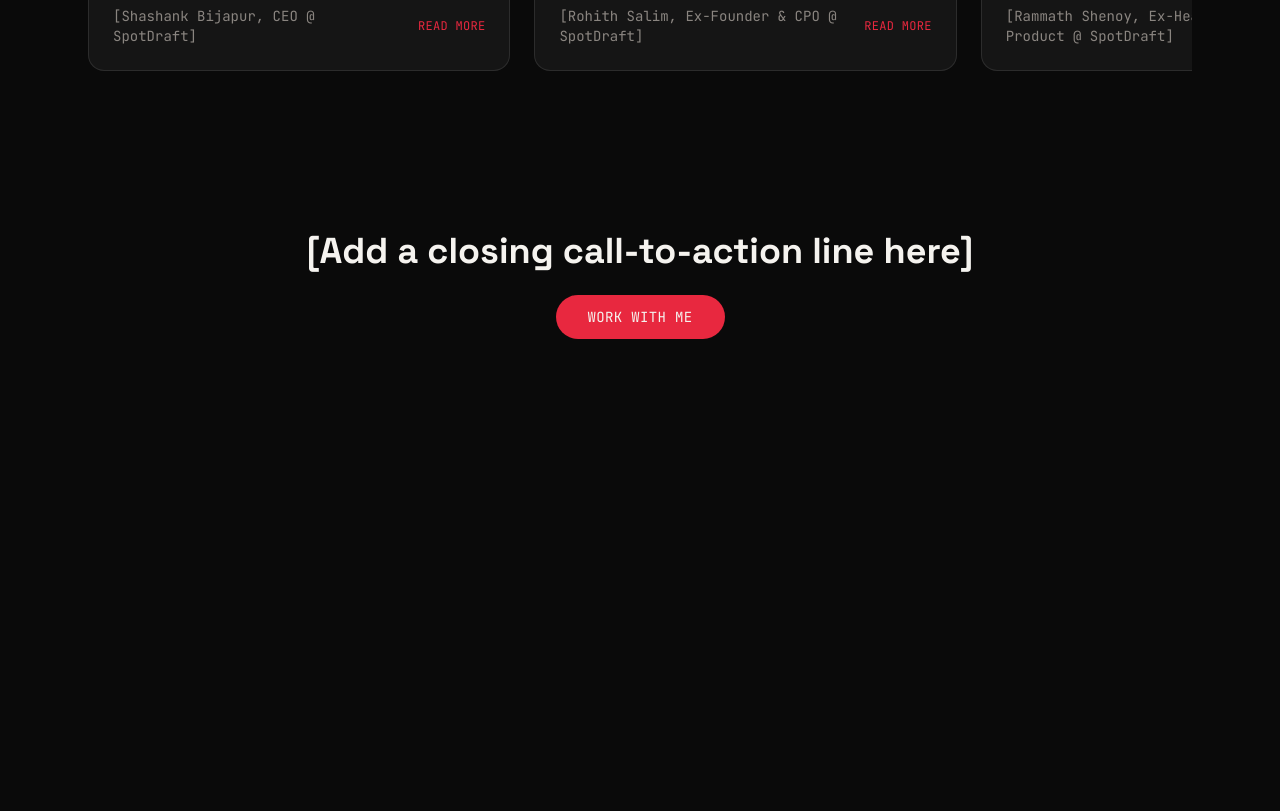
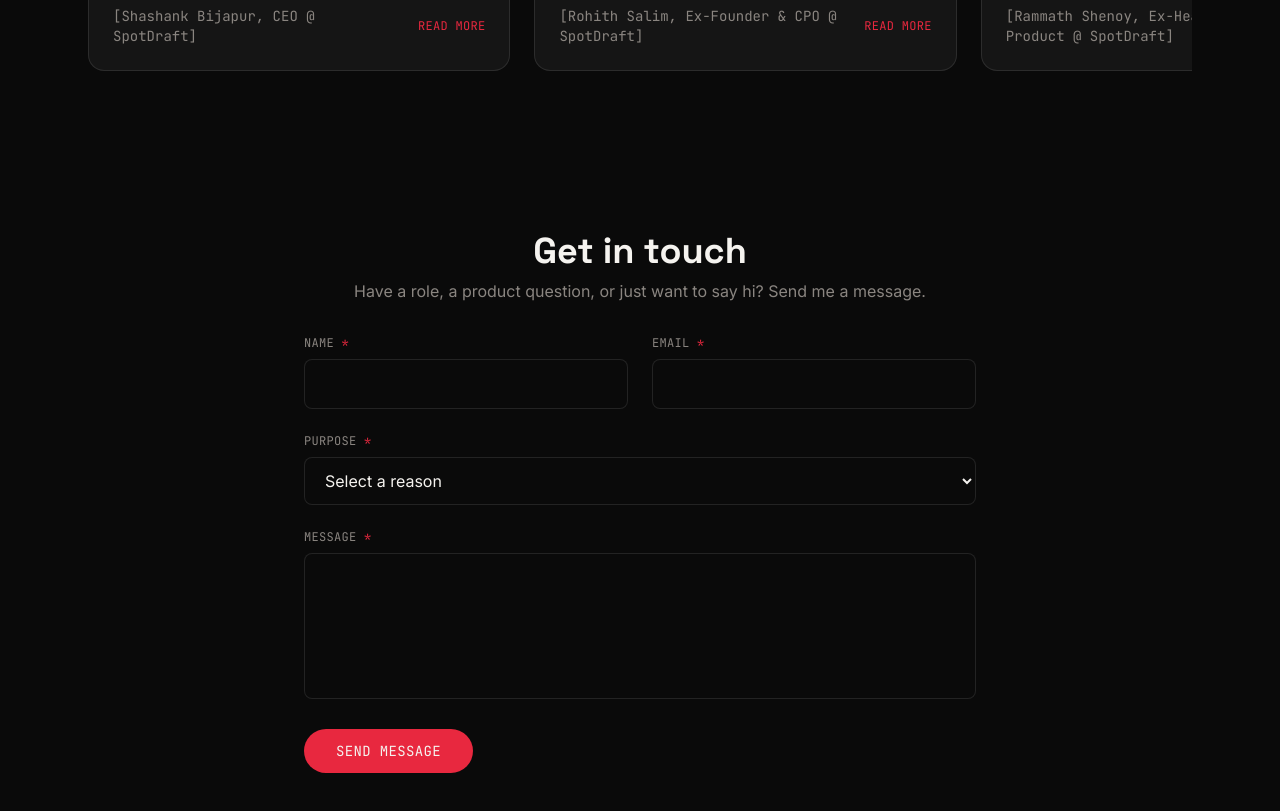
Before and after one commit to nikhilrk99/website, a Next.js app: page / in a window 1280 px wide. Shown: the part 2100-2911 px from the top of the page. Before the commit the page ends 2535 px from the top, so only its background shows below. Built offline with nearby package versions, Linux system fonts and the light colour scheme.

Commit message:
feat: added contact form

```diff
--- a/src/app/globals.css
+++ b/src/app/globals.css
@@ -22,6 +22,11 @@
   --font-mono: var(--font-jetbrains-mono);
 }
 
+html {
+  scroll-behavior: smooth;
+  scroll-padding-top: 5rem;
+}
+
 body {
   background: var(--color-void);
   color: var(--color-offwhite);
--- a/src/app/layout.tsx
+++ b/src/app/layout.tsx
@@ -27,6 +27,7 @@ export default function RootLayout({ children }: LayoutProps<"/">) {
   return (
     <html
       lang="en"
+      data-scroll-behavior="smooth"
       className={`${spaceGrotesk.variable} ${inter.variable} ${jetbrainsMono.variable} h-full antialiased`}
     >
       <body className="min-h-full flex flex-col font-sans">
--- a/src/app/page.tsx
+++ b/src/app/page.tsx
@@ -3,7 +3,7 @@ import Link from "next/link";
 import ImagePlaceholder from "@/components/ImagePlaceholder";
 import TestimonialCard from "@/components/TestimonialCard";
 import TestimonialCarousel from "@/components/TestimonialCarousel";
-import { siteConfig } from "@/lib/site-config";
+import ContactForm from "@/components/ContactForm";
 import { projects } from "@/lib/projects";
 
 const testimonials = [
@@ -120,19 +120,20 @@ export default function Home() {
         </TestimonialCarousel>
       </section>
 
-      {/* CTA */}
-      <section className="mx-auto flex w-full max-w-6xl flex-col items-center gap-6 px-6 py-24 text-center">
-        <h2 className="font-display text-3xl font-bold text-offwhite sm:text-4xl">
-          [Add a closing call-to-action line here]
-        </h2>
-        <a
-          href={siteConfig.calendarUrl}
-          target="_blank"
-          rel="noopener noreferrer"
-          className="rounded-full bg-signal px-8 py-3 font-mono text-sm uppercase tracking-wide text-offwhite transition-colors hover:bg-signal-deep"
-        >
-          Work with me
-        </a>
+      {/* Contact form */}
+      <section
+        id="contact"
+        className="mx-auto flex w-full max-w-6xl flex-col items-center gap-8 px-6 py-24"
+      >
+        <div className="flex flex-col items-center gap-2 text-center">
+          <h2 className="font-display text-3xl font-bold text-offwhite sm:text-4xl">
+            Get in touch
+          </h2>
+          <p className="text-muted">
+            Have a role, a product question, or just want to say hi? Send me a message.
+          </p>
+        </div>
+        <ContactForm />
       </section>
     </main>
   );
--- /dev/null
+++ b/src/components/ContactForm.tsx
@@ -0,0 +1,167 @@
+"use client";
+
+import { useState, type FormEvent } from "react";
+
+const purposes = ["Hiring", "Product Queries", "General Chat"];
+
+type Status = "idle" | "submitting" | "success" | "error";
+
+export default function ContactForm() {
+  const [status, setStatus] = useState<Status>("idle");
+  const [errorMessage, setErrorMessage] = useState("");
+
+  const handleSubmit = async (event: FormEvent<HTMLFormElement>) => {
+    event.preventDefault();
+
+    const form = event.currentTarget;
+    const formData = new FormData(form);
+
+    // Honeypot: real visitors never fill this in.
+    if (formData.get("botcheck")) {
+      return;
+    }
+
+    const accessKey = process.env.NEXT_PUBLIC_WEB3FORMS_ACCESS_KEY;
+    if (!accessKey) {
+      setStatus("error");
+      setErrorMessage("Form isn't configured yet — missing access key.");
+      return;
+    }
+
+    setStatus("submitting");
+    setErrorMessage("");
+
+    const purpose = formData.get("purpose");
+
+    try {
+      const response = await fetch("https://api.web3forms.com/submit", {
+        method: "POST",
+        headers: { "Content-Type": "application/json", Accept: "application/json" },
+        body: JSON.stringify({
+          access_key: accessKey,
+          name: formData.get("name"),
+          email: formData.get("email"),
+          purpose,
+          message: formData.get("message"),
+          subject: `Portfolio contact — ${purpose}`,
+        }),
+      });
+
+      const result = await response.json();
+
+      if (result.success) {
+        setStatus("success");
+        form.reset();
+      } else {
+        setStatus("error");
+        setErrorMessage(result.message || "Something went wrong. Please try again.");
+      }
+    } catch {
+      setStatus("error");
+      setErrorMessage("Something went wrong. Please try again.");
+    }
+  };
+
+  return (
+    <form onSubmit={handleSubmit} className="flex w-full max-w-2xl flex-col gap-6">
+      <input
+        type="checkbox"
+        name="botcheck"
+        tabIndex={-1}
+        autoComplete="off"
+        className="hidden"
+        aria-hidden="true"
+      />
+
+      <div className="grid grid-cols-1 gap-6 sm:grid-cols-2">
+        <div>
+          <label
+            htmlFor="name"
+            className="mb-2 block font-mono text-xs uppercase tracking-wide text-muted"
+          >
+            Name <span className="text-signal" aria-hidden="true">*</span>
+          </label>
+          <input
+            id="name"
+            name="name"
+            type="text"
+            required
+            className="w-full rounded-lg border border-white/10 bg-void px-4 py-3 text-offwhite outline-none transition-colors focus:border-signal"
+          />
+        </div>
+        <div>
+          <label
+            htmlFor="email"
+            className="mb-2 block font-mono text-xs uppercase tracking-wide text-muted"
+          >
+            Email <span className="text-signal" aria-hidden="true">*</span>
+          </label>
+          <input
+            id="email"
+            name="email"
+            type="email"
+            required
+            className="w-full rounded-lg border border-white/10 bg-void px-4 py-3 text-offwhite outline-none transition-colors focus:border-signal"
+          />
+        </div>
+      </div>
+
+      <div>
+        <label
+          htmlFor="purpose"
+          className="mb-2 block font-mono text-xs uppercase tracking-wide text-muted"
+        >
+          Purpose <span className="text-signal" aria-hidden="true">*</span>
+        </label>
+        <select
+          id="purpose"
+          name="purpose"
+          required
+          defaultValue=""
+          className="w-full rounded-lg border border-white/10 bg-void px-4 py-3 text-offwhite outline-none transition-colors focus:border-signal"
+        >
+          <option value="" disabled>
+            Select a reason
+          </option>
+          {purposes.map((purpose) => (
+            <option key={purpose} value={purpose}>
+              {purpose}
+            </option>
+          ))}
+        </select>
+      </div>
+
+      <div>
+        <label
+          htmlFor="message"
+          className="mb-2 block font-mono text-xs uppercase tracking-wide text-muted"
+        >
+          Message <span className="text-signal" aria-hidden="true">*</span>
+        </label>
+        <textarea
+          id="message"
+          name="message"
+          required
+          rows={5}
+          className="w-full resize-none rounded-lg border border-white/10 bg-void px-4 py-3 text-offwhite outline-none transition-colors focus:border-signal"
+        />
+      </div>
+
+      <div className="flex items-center gap-4">
+        <button
+          type="submit"
+          disabled={status === "submitting"}
+          className="rounded-full bg-signal px-8 py-3 font-mono text-sm uppercase tracking-wide text-offwhite transition-colors hover:bg-signal-deep disabled:cursor-not-allowed disabled:opacity-60"
+        >
+          {status === "submitting" ? "Sending..." : "Send message"}
+        </button>
+        {status === "success" && (
+          <p className="font-mono text-sm text-signal">Thanks — I&apos;ll get back to you soon.</p>
+        )}
+        {status === "error" && (
+          <p className="font-mono text-sm text-signal">{errorMessage}</p>
+        )}
+      </div>
+    </form>
+  );
+}
--- a/src/components/Header.tsx
+++ b/src/components/Header.tsx
@@ -4,6 +4,7 @@ import { useState } from "react";
 import Link from "next/link";
 import { usePathname } from "next/navigation";
 import { siteConfig } from "@/lib/site-config";
+import ScrollLink from "@/components/ScrollLink";
 
 const navLinks = [
   { href: "/", label: "Home" },
@@ -43,14 +44,12 @@ export default function Header() {
         </nav>
 
         <div className="flex items-center gap-4">
-          <a
-            href={siteConfig.calendarUrl}
-            target="_blank"
-            rel="noopener noreferrer"
+          <ScrollLink
+            href="/#contact"
             className="rounded-full bg-signal px-5 py-2 font-mono text-sm uppercase tracking-wide text-offwhite transition-colors hover:bg-signal-deep"
           >
             Work with me
-          </a>
+          </ScrollLink>
 
           <button
             type="button"
--- /dev/null
+++ b/src/components/ScrollLink.tsx
@@ -0,0 +1,40 @@
+"use client";
+
+import Link from "next/link";
+import { usePathname } from "next/navigation";
+import type { MouseEvent, ReactNode } from "react";
+
+/**
+ * Like next/link, but for same-page hash links (e.g. "/#contact"). Next only
+ * scrolls on an actual hash change, so a second click after the hash is
+ * already in the URL (or after manually scrolling away) does nothing. This
+ * scrolls manually whenever the target section already exists on the page.
+ */
+export default function ScrollLink({
+  href,
+  children,
+  className,
+}: {
+  href: string;
+  children: ReactNode;
+  className?: string;
+}) {
+  const pathname = usePathname();
+  const [targetPath, hash] = href.split("#");
+
+  const handleClick = (event: MouseEvent<HTMLAnchorElement>) => {
+    if (!hash || targetPath !== pathname) return;
+
+    const target = document.getElementById(hash);
+    if (!target) return;
+
+    event.preventDefault();
+    target.scrollIntoView({ behavior: "smooth", block: "start" });
+  };
+
+  return (
+    <Link href={href} onClick={handleClick} className={className}>
+      {children}
+    </Link>
+  );
+}
```
